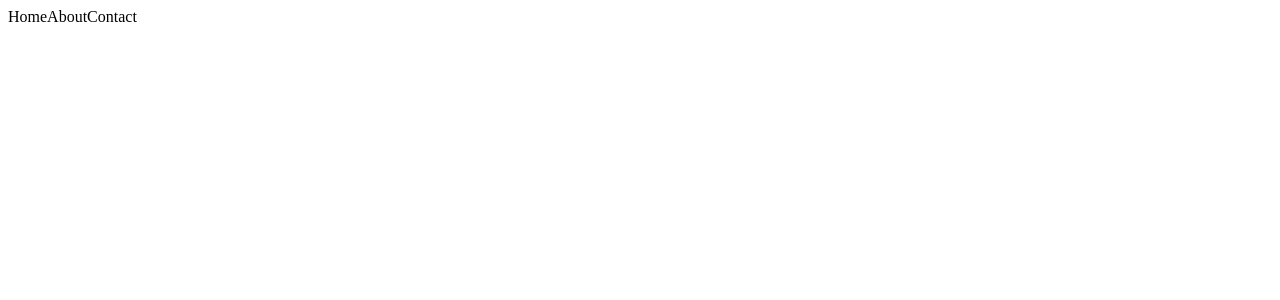
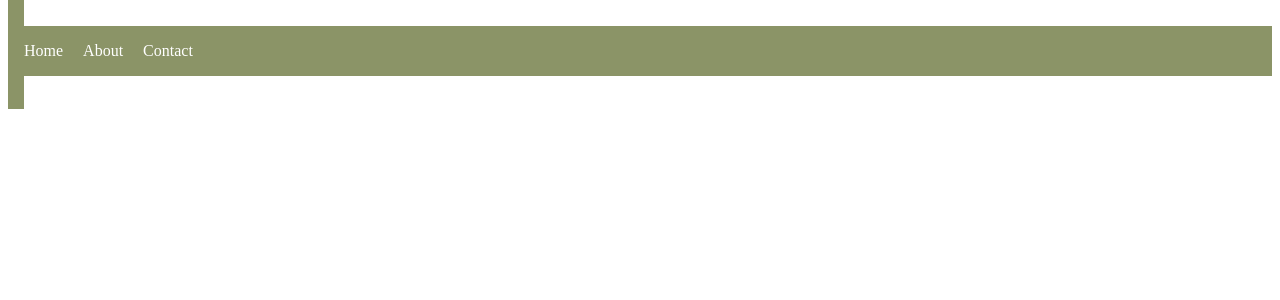
Before and after one commit to DemetrioCodiaman/codiaman_ayeo-eo_angular_routing_lab, an Angular app: page / in a window 1280 px wide. Shown: the top 300 px of the page. Built offline with nearby package versions, Linux system fonts and the light colour scheme.

Commit message:
Commiting Changes

```diff
--- a/src/app/app.component.css
+++ b/src/app/app.component.css
@@ -0,0 +1,36 @@
+.header {
+    background-color: #8b9467; /* Earthy green */
+    padding: 1rem;
+    text-align: center;
+  }
+
+  .nav-bar {
+    background-color: #8b9467; /* Earthy green */
+    padding: 1rem;
+    display: flex;
+    justify-content: space-between;
+    align-items: center;
+  }
+
+  .nav-links {
+    list-style: none;
+    margin: 0;
+    padding: 0;
+    display: flex;
+  }
+
+  .nav-link {
+    color: #ffffff; /* White */
+    text-decoration: none;
+    margin-right: 20px;
+    transition: color 0.2s ease;
+  }
+
+  .nav-link:hover {
+    color: #cccccc; /* Light gray */
+  }
+
+  .nav-link.active {
+    color: #ffffff; /* White */
+    border-bottom: 2px solid #ffffff; /* White */
+  }
--- a/src/app/app.component.html
+++ b/src/app/app.component.html
@@ -1,6 +1,18 @@
-<nav>
-  <a routerLink="/home">Home</a>
-  <a routerLink="/about">About</a>
-  <a routerLink="/contact">Contact</a>
-</nav>
-<router-outlet></router-outlet>
+
+<router-outlet class="header">
+  <nav class="nav-bar">
+  <ul class="nav-links">
+    <li>
+      <a routerLink="/home" routerLinkActive="active" class="nav-link">Home</a>
+    </li>
+
+    <li>
+      <a routerLink="/about" routerLinkActive="active" class="nav-link">About</a>
+    </li>
+
+    <li>
+      <a routerLink="/contact" routerLinkActive="active" class="nav-link">Contact</a>
+    </li>
+  </ul>
+  </nav>
+</router-outlet>
```
Also changed, not shown: src/app/admin/admin.guard.ts (+19 -4 lines), src/app/app-routing.module.ts (+8 -6 lines), src/app/app.module.ts (+12 -3 lines), 1 other file (tests, documents, lock files or other folders).
